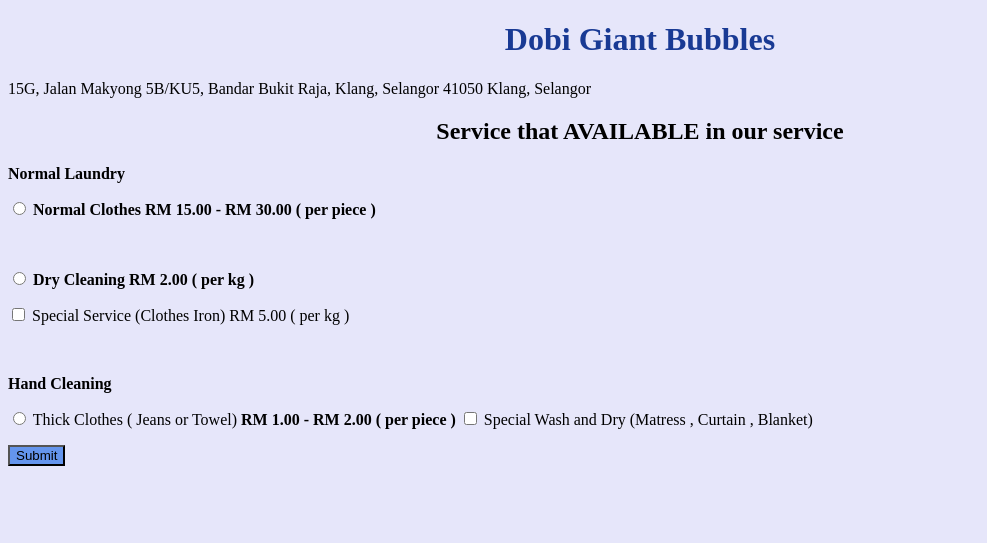
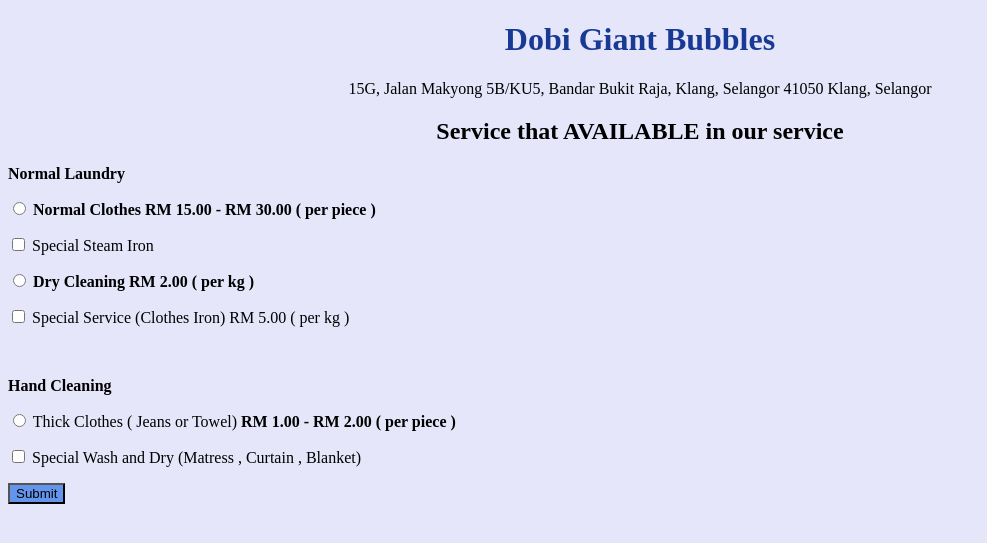
Before and after one commit to dinin538/dfp50193_PBT_Dobi-Giant-Bubbles, a PHP site: page / in a window 1280 px wide. Shown: the top 543 px of the page, without its empty margins (0-987 px from the left). Run offline with PHP 8.4, Linux system fonts and the light colour scheme.

Commit message:
Update index.php

```diff
--- a/index.php
+++ b/index.php
@@ -1,5 +1,6 @@
 <!DOCTYPE html>
 <html lang="en">
+
 <head>
     <meta charset="UTF-8">
     <meta http-equiv="X-UA-Compatible" content="IE=edge">
@@ -7,11 +8,12 @@
     <link rel="stylesheet" href="style.css">
     <title>Dobi Giant Bubbles</title>
 </head>
+
 <body>
 
     </div>
     <h1>Dobi Giant Bubbles</h1>
-    <p>15G, Jalan Makyong 5B/KU5, Bandar Bukit Raja, Klang, Selangor 41050 Klang, Selangor</p>
+    <p align="center">15G, Jalan Makyong 5B/KU5, Bandar Bukit Raja, Klang, Selangor 41050 Klang, Selangor</p>
 
     <h2>Service that AVAILABLE in our service</h2>
 
@@ -23,14 +25,16 @@
             </p>
             <p>
                 <input type="radio" name="dc" id="dc" required>
-            <label for="dc"><b>Normal Clothes  RM 15.00 - RM 30.00 ( per piece )</b></label>
-        </p><br>
+                <label for="dc"><b>Normal Clothes RM 15.00 - RM 30.00 ( per piece )</b></label>
+            </p>
+            <P>
+                <input type="checkbox" id="steam" name="spesial" value="steam">
+                <label for="spesial"> Special Steam Iron</label>
 
+            </P>
             <p>
                 <input type="radio" name="cc" id="cc" required>
                 <label for="cc"><b>Dry Cleaning RM 2.00 ( per kg )</b></label>
-
-
             </p>
 
             <p>
@@ -41,14 +45,14 @@
             <p>
                 <label for="cur"><b>Hand Cleaning</b></label>
             </p>
-
             <p>
 
                 <input type="radio" id="jeans" name="jeans" value="jeans">
-          <label for="jeans"> Thick Clothes ( Jeans or Towel)  <b>RM 1.00 - RM 2.00 ( per piece )</b></label>
+                <label for="jeans"> Thick Clothes ( Jeans or Towel) <b>RM 1.00 - RM 2.00 ( per piece )</b></label>
+            </p>
+            <p>
                 <input type="checkbox" id="spesial" name="spesial" value="iron">
                 <label for="spesial"> Special Wash and Dry (Matress , Curtain , Blanket)</label>
-
             </p>
 
             <p>
@@ -60,4 +64,5 @@
     </form>
 
 </body>
+
 </html>
```
Lines whose indentation alone changed are shown as unchanged.
